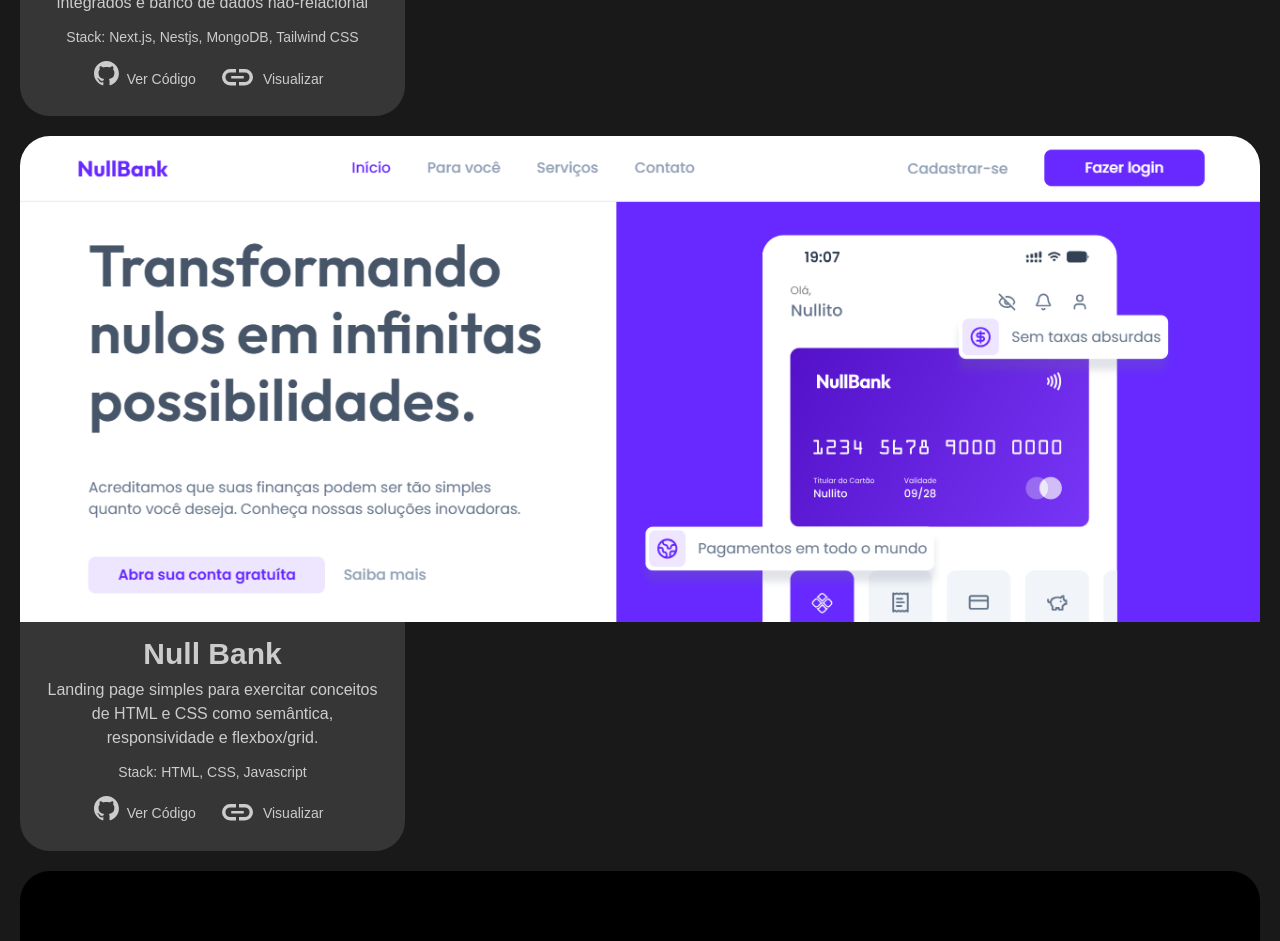
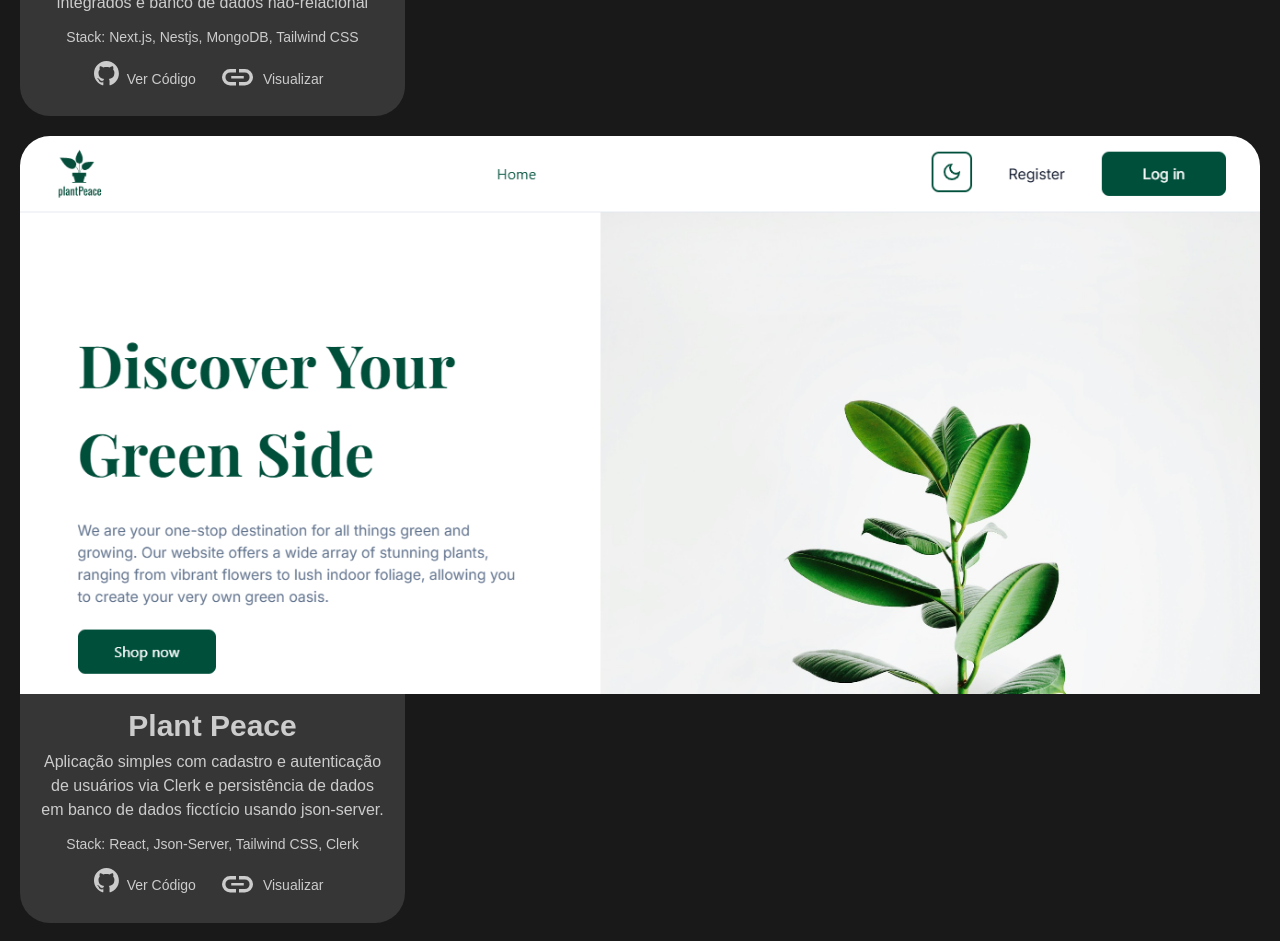
Before and after one commit to Carlos-Teixeira-Jr/portfolio, a Next.js app: page / in a window 1280 px wide. Shown: the part 2960-3901 px from the top of the page. Built offline with nearby package versions, Linux system fonts and the light colour scheme.

Commit message:
chore: adding new projects

```diff
--- a/src/components/projects.tsx
+++ b/src/components/projects.tsx
@@ -9,6 +9,7 @@ import { useTranslation } from "react-i18next";
 export interface IProjects {
   selectedLanguage: string;
 }
+
 
 const Projects: React.FC<IProjects> = ({ selectedLanguage }) => {
   const [language, setLanguage] = useState(selectedLanguage);
@@ -38,6 +39,16 @@ const Projects: React.FC<IProjects> = ({ selectedLanguage }) => {
       githubLink: "https://github.com/Carlos-Teixeira-Jr/locale-backend-cln",
       previewLink: "https://www.localeimoveis.com",
       alt: "Preview locale imóveis project card",
+    },
+    {
+      key: "Plant Peace",
+      src: "/images/plantpeace.png",
+      title: "Plant Peace",
+      resume: t("translation.projects.plantpeace"),
+      stack: "React, Json-Server, Tailwind CSS, Clerk",
+      githubLink: "https://github.com/Carlos-Teixeira-Jr/ARD24_D02_UX_MEN",
+      previewLink: "https://ard-24-d02-ux-fbszq8ymf-carlosteixeirajrs-projects.vercel.app/",
+      alt: "Preview plant peace project card",
     },
     {
       key: "nullbank",
--- a/translations/en.json
+++ b/translations/en.json
@@ -29,7 +29,9 @@
       "quotesCarroussel": "Simple and basic application to exercise the primary functionalities of DOM manipulation using vanilla Javascript. This is my first personal project in web development.",
       "airBnbClone": "A clone of first pages of AirBnb website consuming API services for geolocalization and interactive maps to exercise functionalities of Next.js and Tailwind stylesheet framework.",
       "pokedex": "Simple application to exercise the use of APIs and basic functionalities of Vue.js and Bulma stylesheet framework.",
-      "fasteng": "Professional application for automating calculations, tests and dosages for soil and pavement engineering processes. In this application the biggest challenge is to reproduce advanced engineering calculations to facilitate this work."
+      "fasteng": "Professional application for automating calculations, tests and dosages for soil and pavement engineering processes. In this application the biggest challenge is to reproduce advanced engineering calculations to facilitate this work.",
+      "nullbank": "Simple landing page to exercise concepts of HTML and CSS such as semantics, responsiveness and flexbox/grid.",
+      "plantpeace": "Simple application with registration and authentication of users via Clerk and persistence of data in a fictional database using json-server."
     },
     "resume": {
       "title": "FULLSTACK DEVELOPER",
--- a/translations/pt.json
+++ b/translations/pt.json
@@ -33,7 +33,8 @@
       "pokedex": "Aplicação simples para exercitar o uso de APIs e funcionalidades básicas de Vue.js e do framwork de folhas de estilo Bulma.",
       "fasteng": "Aplicação profissional para automatização de cálculos, ensaios e dosagens para processos de engenharia de solos e pavimentos. Nesta aplicação o maior desafio é reproduzir cálculos avançados de engenharia afim de facilitar esse trabalho.",
       "underappz": "Aplicação simples em fase inicial de desenvolvimento com o objetivo de ser uma rede social baseada no Instagram apenas para produtores de conteúdo artístico underground. A MVP tem como objetivo permitir oupload de material de áudio, vídeo e imagem e também oferecer um e-commerce aos artístas.",
-      "nullbank": "Landing page simples para exercitar conceitos de HTML e CSS como semântica, responsividade e flexbox/grid."
+      "nullbank": "Landing page simples para exercitar conceitos de HTML e CSS como semântica, responsividade e flexbox/grid.",
+      "plantpeace": "Aplicação simples com cadastro e autenticação de usuários via Clerk e persistência de dados em banco de dados ficctício usando json-server."
     },
     "resume": {
       "title": "DESENVOLVEDOR FULLSTACK",
```
Also changed, not shown: public/images/plantpeace.png (added).
